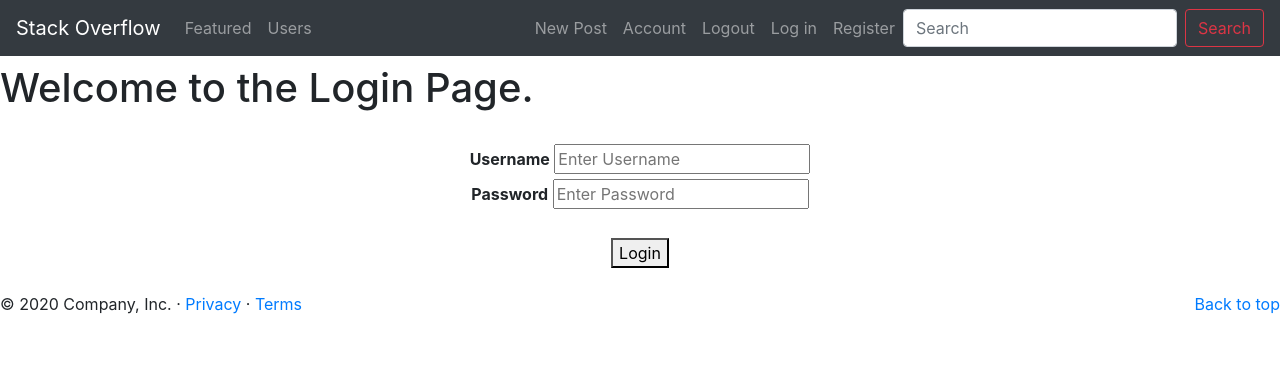
After one commit to RamB98/SOEN-341, a Python web app: template app/templates/Login.html in a window 1280 px wide. The commit adds this page. Shown: the top 371 px of the page. Run offline with Jinja, Linux system fonts and the light colour scheme; the template is opened without the code that fills it, so the values that code supplies are empty; some libraries are stand-ins or nearby versions.

Commit message:
Added Basic Registration/Login Pages (front end)

```diff
--- /dev/null
+++ b/app/templates/Login.html
@@ -0,0 +1,30 @@
+{% extends "base.html" %}
+
+{% block head %} {{ super() }}<title>{% block title %}Login{% endblock %}</title>{% endblock %}
+
+<body>
+    {% block navbar %} {{ super() }} {% endblock %}
+
+{% block content %}
+    <main role="main">
+
+	<br>
+	<h1>Welcome to the Login Page.</h1>
+	<br>
+
+<center>
+	<form>
+		<label for="uname"><b>Username</b></label>
+		<input type="text" placeholder="Enter Username" name="uname" required>
+		<br>
+		<label for="psw"><b>Password</b></label>
+		<input type="password" placeholder="Enter Password" name="psw" required>
+		<br><br>
+		<button type="submit">Login</button>
+	</form>
+</center>
+
+<br>
+
+{% endblock %}
+</body>
--- a/app/templates/base.html
+++ b/app/templates/base.html
@@ -20,7 +20,7 @@
 {% block navbar %}
 <header>
     <nav class="navbar navbar-expand-md navbar-dark fixed-top bg-dark">
-        <a class="navbar-brand" href="">Stack Overflow<span class="sr-only">(current)</span></a>
+        <a class="navbar-brand" href="/">Stack Overflow<span class="sr-only">(current)</span></a>
         <button class="navbar-toggler" type="button" data-toggle="collapse" data-target="#navbarCollapse" aria-controls="navbarCollapse" aria-expanded="false" aria-label="Toggle navigation">
             <span class="navbar-toggler-icon"></span>
         </button>
@@ -36,8 +36,8 @@
                 <a class="nav-item nav-link" href="">New Post</a>
                 <a class="nav-item nav-link" href="">Account</a>
                 <a class="nav-item nav-link" href="">Logout </a>
-                <a class="nav-item nav-link" href="">Log in</a>
-                <a class="nav-item nav-link" href="">Register</a>
+                <a class="nav-item nav-link" href="/login">Log in</a>
+                <a class="nav-item nav-link" href="/register">Register</a>
             </div>
 			<form class="form-inline mt-2 mt-md-0">
 				<input class="form-control mr-sm-2" type="text" placeholder="Search" aria-label="Search">
@@ -56,5 +56,6 @@
 	<p>&copy; 2020 Company, Inc. &middot; <a href="#">Privacy</a> &middot; <a href="#">Terms</a></p>
  </footer>
 {% endblock %}
+
 </body>
 </html>
```
Also changed, not shown: app/routes.py (+9 -0 lines), app/templates/Register.html (added, +34 -0 lines). Lines whose indentation alone changed are shown as unchanged.
